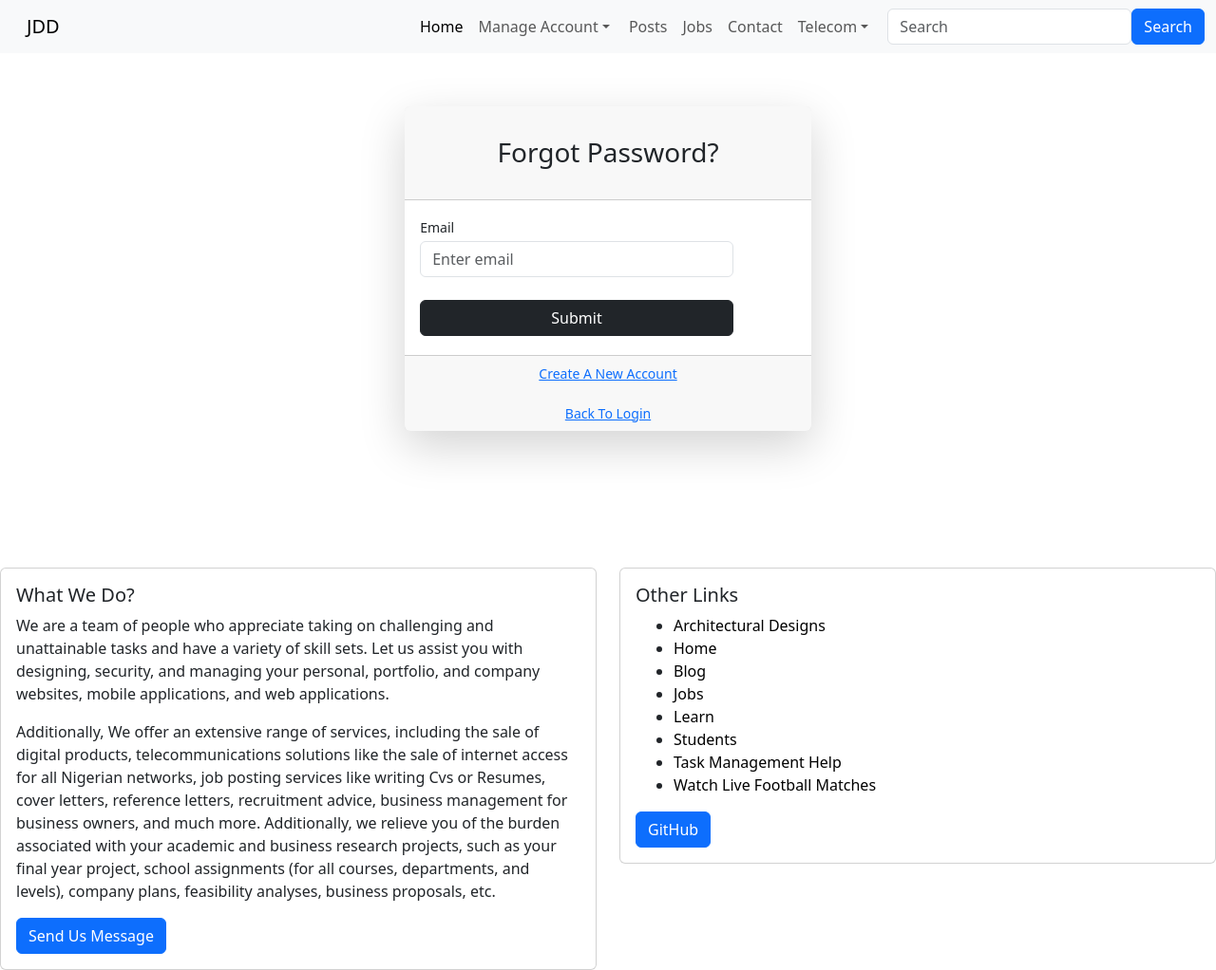
After one commit to hardeex/Content-management-website, a Django app: page /account/forgot_password/ in a window 1280 px wide. The commit adds this page. Shown: the whole page at 95% size. Run offline with Django 3.2, Linux system fonts and the light colour scheme; some libraries are stand-ins or nearby versions.

Commit message:
setting up the views and template for the forgot password

```diff
--- /dev/null
+++ b/account/templates/registration/forgot_password.html
@@ -0,0 +1,71 @@
+{% extends 'home/base.html' %}
+{% block title %}  Forgot Password {% endblock %}
+
+{% block body %}
+<div class="form-content my-3 p-3">
+    <div class="container">
+        <div class="row justify-content-center">
+            <div class="col-lg-5">
+                <div class="card shadow-lg border-0 rounded-lg mt-0 mb-3">
+                    <div class="card-header justify-content-center">
+                        <div id="error_div"></div>
+                      <h3 class="font-weight-light my-4 text-center">Forgot Password?</h3>
+                    </div>
+                    {% if messages %}
+                    <div class="alert alert-success">
+                        <ul class="mb-0">
+                            {% for message in messages %}
+                            <li>{{ message }}</li>
+                            {% endfor %}
+                        </ul>
+                    </div>
+                    {% endif %}
+
+                    {% if form.errors %}
+                        <div class="alert alert-danger alert-dismissible" role="alert">
+                            <div id="form_errors">
+                                {% for key, value in form.errors.items %}
+                                    <strong>{{ value }}</strong>
+                                {% endfor %}
+                            </div>
+                            <button type="button" class="close" data-dismiss="alert" aria-label="Close">
+                                <span aria-hidden="true">&times;</span>
+                            </button>
+                        </div>
+                    {% endif %}
+                    <div class="card-body">
+                        <form method="POST">
+                            {% csrf_token %}
+                            <div class="form-row">
+                                <div class="col-md-10 offset-md-1">
+                                <div class="form-group">
+                                  <label class="small mb-1" for="id_email">Email</label>
+                                    <input type="email" name="email"  class="form-control"
+                                           autocomplete="email" maxlength="254" required id="id_email"
+                                           placeholder="Enter email">
+                                </div>
+                            </div>
+                        </div>
+                            <div class="form-row">
+                              <div class="col-md-10 offset-md-1">
+                                <div class="form-group mt-0 mb-1"> <br>
+                                    <button type="submit" class="col-md-12 btn btn-dark">Submit
+                                    </button>
+                                </div>
+                             </div>
+                           </div>
+                        </form>
+                    </div>
+                    <div class="card-footer text-center">
+                        <div class="small">
+                            <a href="{% url 'account:register' %}">Create A New Account</a><br><br>
+                            <a href="{% url 'login' %}">Back To Login</a><br>
+                        </div>
+                    </div>
+                </div>
+            </div>
+        </div>
+    </div>
+</div>
+
+{% endblock %}
--- /dev/null
+++ b/account/templates/registration/forgot_password_subject.txt
@@ -0,0 +1 @@
+Django - Registration/Login App Password Reset
--- a/account/urls.py
+++ b/account/urls.py
@@ -1,5 +1,5 @@
 from django.urls import path
-from . views import UserRegisterView, UserEditProfileView, ChangePasswordView, ShowUserProfile, EditProfilePageView, CreateProfilePageVIew
+from . views import UserRegisterView, UserEditProfileView, ChangePasswordView, ShowUserProfile, EditProfilePageView, CreateProfilePageVIew, ForgotPasswordView
 from django.contrib.auth import views as auth_views
 from . import views
 
@@ -15,5 +15,7 @@ urlpatterns = [
     path('edit_profile/', UserEditProfileView.as_view(), name='edit_profile'),
     path('<int:pk>/profile', ShowUserProfile.as_view(), name='user_profile'),
     path('<int:pk>/edit_profile_page', EditProfilePageView.as_view(), name='edit_profile_page'),
-    path('create_profile_page/', CreateProfilePageVIew.as_view(), name='create_profile')
+    path('create_profile_page/', CreateProfilePageVIew.as_view(), name='create_profile'),
+
+     path('forgot_password/', ForgotPasswordView.as_view(), name='forgot_password'),
 ]
--- a/account/views.py
+++ b/account/views.py
@@ -9,6 +9,13 @@ from index.models import Profile
 from django.conf import settings
 from django.contrib.auth.decorators import login_required
 from index.models import BlogPost
+from django.contrib.auth.views import PasswordResetView
+from django.contrib.messages.views import SuccessMessageMixin
+from django.contrib import messages
+from django.views.generic.edit import FormView
+from django.contrib.auth.forms import PasswordResetForm
+
+
 
 
 class UserRegisterView(generic.CreateView):
@@ -74,3 +81,21 @@ class CreateProfilePageVIew(CreateView):
     def form_valid(self, form):
         form.instance.user = self.request.user
         return super().form_valid(form)
+
+
+class ForgotPasswordView(SuccessMessageMixin, FormView):
+    template_name = 'registration/forgot_password.html'
+    form_class = PasswordResetForm
+    success_url = reverse_lazy('login')
+    success_message = "We've emailed you instructions for setting your password. " \
+                      "If an account exists with the email you entered, " \
+                      "you should receive the instructions shortly. " \
+                      "If you don't receive an email, " \
+                      "please make sure you've entered the correct email address " \
+                      "and check your spam folder."
+
+    def form_valid(self, form):
+        response = super().form_valid(form)
+        if self.success_message:
+            messages.success(self.request, self.success_message)
+        return response
```
Also changed, not shown: account/templates/registration/forgot_password_email.html (added, +12 -0 lines), account/templates/registration/login.html (+5 -6 lines).
